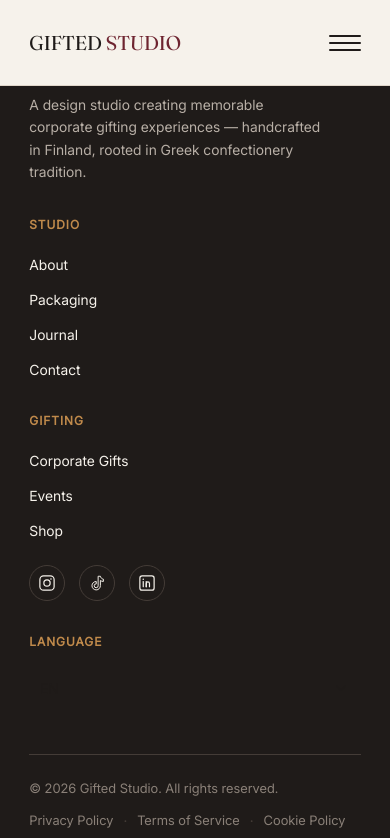
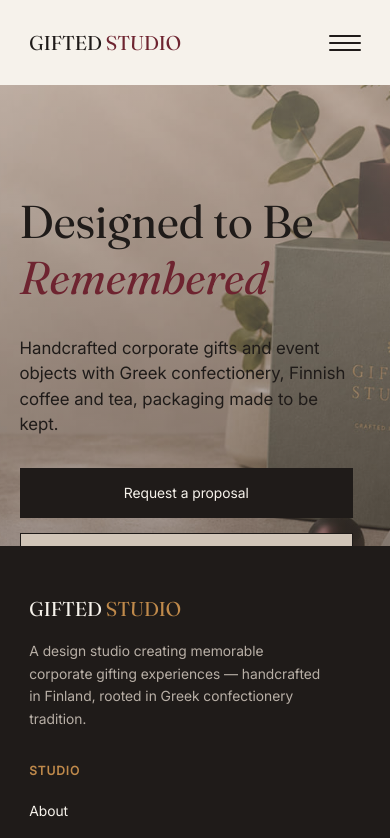
Before and after one commit to Aarni-FangMayer/GSwebsite, a React (Vite) app in the folder gifted/: page / in a window 390 px wide. Shown: the top 838 px of the page. Built offline with nearby package versions, Linux system fonts and the light colour scheme.

Commit message:
hero section rready (home page)

```diff
--- a/gifted/src/navigation/header/Header.css
+++ b/gifted/src/navigation/header/Header.css
@@ -6,7 +6,6 @@
     width: 100%;
     height: 85px;
     background-color: #F6F2EB;
-    border-bottom: 1px solid #d4c8b8a6;
     z-index: 100;
 
     transform: translateY(0);
@@ -29,6 +28,7 @@
 
 .header-block--scrolled {
     box-shadow: 0 4px 16px rgba(31, 27, 25, 0.08);
+    border-bottom: 1px solid #d4c8b8a6;
 }
 
 .header-block--hidden {
--- a/gifted/src/pages/home/HomePage.jsx
+++ b/gifted/src/pages/home/HomePage.jsx
@@ -8,14 +8,15 @@ import FormHomeSection from './sections/form/FormHomeSection'
 
 const HomePage = () => {
   return (
-    <div>
-      {/* <HeroHomeSection />
+    <>
+      <HeroHomeSection />
+      {/*
       <AboutHomeSection />
       <CollectionsHomeSection />
       <StepsHomeSection />
       <QuestionHomeSection />
       <FormHomeSection /> */}
-    </div>
+    </>
   )
 }
 
--- a/gifted/src/pages/home/sections/hero/HeroHomeSection.css
+++ b/gifted/src/pages/home/sections/hero/HeroHomeSection.css
@@ -1,3 +1,254 @@
 .hero-home-section {
-    color: brown;
+    width: 100%;
+    height: 100vh;
+    overflow: hidden;
+    position: relative;
 }
+
+.hero-home-section__content {
+    margin: 75px auto 0 auto;
+    width: 85%;
+    height: 86%;
+    display: grid;
+    grid-template-columns: repeat(12, 1fr);
+    align-items: center;
+    column-gap: 20px;
+    background-color: #fff;
+    background-image: url('../../../../assets/img/hero_bg.jpg');
+    background-size: cover;
+    background-position: center bottom;
+    background-repeat: no-repeat;
+
+    animation: hero-bg-zoom 18s ease-in-out infinite alternate;
+}
+
+@keyframes hero-bg-zoom {
+    from {
+        background-size: cover;
+    }
+    to {
+        background-size: 112% auto;
+    }
+}
+
+.hero-home-section__content-text {
+    display: flex;
+    flex-direction: column;
+    gap: 30px;
+}
+
+.hero-home-section__content-text {
+    grid-column: 2/7;
+}
+
+.hero-home-section__title,
+.hero-home-section__subtitle,
+.hero-home-section__buttons {
+    opacity: 0;
+    transform: translateY(20px);
+    animation: hero-fade-up 0.7s ease forwards;
+}
+
+.hero-home-section__title {
+    animation-delay: 0.1s;
+}
+
+.hero-home-section__subtitle {
+    animation-delay: 0.3s;
+}
+
+.hero-home-section__buttons {
+    animation-delay: 0.5s;
+}
+
+@keyframes hero-fade-up {
+    from {
+        opacity: 0;
+        transform: translateY(20px);
+    }
+    to {
+        opacity: 1;
+        transform: translateY(0);
+    }
+}
+
+.hero-home-section__title-hightlight {
+    font-style: italic;
+    color: #6E2430;
+}
+
+.hero-home-section__subtitle {
+    max-width: 420px;
+}
+
+.hero-home-section__buttons {
+    display: flex;
+    gap: 15px;
+}
+
+.hero-home-section__request-button {
+    background-color: #1F1B19;
+    color: #F6F2EB;
+    border: none;
+    transition: background-color 0.3s ease, color 0.3s ease, transform 0.2s ease;
+}
+
+.hero-home-section__explore-button {
+    border: 0.5px solid #1F1B19;
+    transition: background-color 0.3s ease, border-color 0.3s ease, transform 0.2s ease;
+}
+
+.hero-home-section__request-button:hover {
+    color: #1F1B19;
+    background-color: #E7DED1;
+    transform: translateY(-2px);
+}
+
+.hero-home-section__explore-button:hover {
+    transform: translateY(-2px);
+}
+
+.hero-home-section__request-button:active,
+.hero-home-section__explore-button:active {
+    transform: translateY(0);
+}
+
+/* Scroll indicator */
+.hero-home-section__scroll-indicator {
+    position: absolute;
+    left: 50%;
+    bottom: 24px;
+    transform: translateX(-50%);
+    width: 1px;
+    height: 40px;
+    background-color: #1F1B19;
+    opacity: 0.4;
+}
+
+.hero-home-section__scroll-indicator::after {
+    content: "";
+    position: absolute;
+    top: 0;
+    left: -2px;
+    width: 5px;
+    height: 5px;
+    border-radius: 50%;
+    background-color: #6E2430;
+    animation: scroll-dot 1.8s ease-in-out infinite;
+}
+
+@keyframes scroll-dot {
+    0% {
+        top: 0;
+        opacity: 1;
+    }
+    80% {
+        opacity: 1;
+    }
+    100% {
+        top: 34px;
+        opacity: 0;
+    }
+}
+
+@media (max-width: 1170px) {
+    .hero-home-section {
+        height: auto;
+        height: 60vh;
+        padding-bottom: 60px;
+        background-image: url('../../../../assets/img/hero_bg.jpg');
+        background-size: cover;
+        background-position: center bottom;
+        background-repeat: no-repeat;
+        animation: hero-bg-zoom 18s ease-in-out infinite alternate;
+    }
+
+    .hero-home-section__content {
+        background-image: none;
+        background-color: transparent;
+        height: 100%;
+        grid-template-columns: repeat(6, 1fr);
+        padding: 60px 0;
+        animation: none;
+    }
+
+    .hero-home-section__content-text {
+        grid-column: 1/5;
+    }
+
+    .hero-home-section__subtitle {
+        max-width: 380px;
+    }
+
+    .hero-home-section__scroll-indicator {
+        background-color: #F6F2EB;
+    }
+}
+
+/* Мобильные устройства */
+@media (max-width: 768px) {
+    .hero-home-section {
+        min-height: auto;
+        padding-bottom: 40px;
+        background-image: linear-gradient(rgb(211 192 182 / 45%), rgb(81 68 62 / 45%)), url(/src/assets/img/hero_bg.jpg);
+    }
+
+    .hero-home-section__content {
+        width: 90%;
+        margin-top: 95px;
+        grid-template-columns: 1fr;
+        min-height: 60vh;
+        padding: 40px 0;
+    }
+
+    .hero-home-section__content-text {
+        grid-column: 1/-1;
+    }
+
+    .hero-home-section__explore-button {
+        background-color: #D1C5B8;
+    }
+}
+
+/* Совсем маленькие экраны */
+@media (max-width: 412px) {
+    .hero-home-section__title {
+        line-height: 56px;
+        font-size: 46px;
+    }
+
+    .hero-home-section__subtitle {
+        max-width: 95%;
+    }
+
+    .hero-home-section__buttons {
+        flex-direction: column;
+        width: 95%;
+    }
+
+    .hero-home-section__request-button, .hero-home-section__explore-button {
+        width: 100%;
+        height: 50px;
+        gap: 10px;
+    }
+}
+
+/* Уважение к настройкам пользователя */
+@media (prefers-reduced-motion: reduce) {
+    .hero-home-section,
+    .hero-home-section__content {
+        animation: none;
+    }
+
+    .hero-home-section__title,
+    .hero-home-section__subtitle,
+    .hero-home-section__buttons {
+        opacity: 1;
+        transform: none;
+        animation: none;
+    }
+
+    .hero-home-section__scroll-indicator::after {
+        animation: none;
+    }
+}
--- a/gifted/src/pages/home/sections/hero/HeroHomeSection.jsx
+++ b/gifted/src/pages/home/sections/hero/HeroHomeSection.jsx
@@ -1,12 +1,48 @@
-import React from 'react'
-import './HeroHomeSection.css'
+import React, { useState }  from "react";
+import { NavLink } from "react-router-dom";
+import { useLanguage } from "../../../../contexts/LanguageContext";
+
+import Modal from "../../../../components/modal/Modal";
+
+import "./HeroHomeSection.css";
 
 const HeroHomeSection = () => {
+  const { t } = useLanguage();
+  const s = t.home.hero;
+
+  const [open, setOpen] = useState(false);
+
   return (
-    <div className='hero-home-section'>
-      this is hero
+    <div className="hero-home-section">
+      <div className="hero-home-section__content">
+        <div className="hero-home-section__content-text">
+          <h1 className="hero-home-section__title">
+            {s.title}{" "}
+            <span className="hero-home-section__title-hightlight">
+              {s.highlight}
+            </span>
+          </h1>
+          <div className="hero-home-section__subtitle subtitle">{s.text}</div>
+          <div className="hero-home-section__buttons">
+            <button className="hero-home-section__request-button" onClick={() => setOpen(true)}>
+              {s.mainButton}
+            </button>
+            <NavLink to="/corporate">
+              <button className="hero-home-section__explore-button">
+                {s.secondaryButton}
+              </button>
+            </NavLink>
+          </div>
+        </div>
+      </div>
+      <Modal
+        isOpen={open}
+        onClose={() => setOpen(false)}
+        title="Модальное окно запроса консультации"
+        width="600px"
+      ></Modal>
     </div>
-  )
-}
+  );
+};
 
-export default HeroHomeSection
+export default HeroHomeSection;
```
Also changed, not shown: gifted/src/assets/img/hero_bg.jpg (added).
